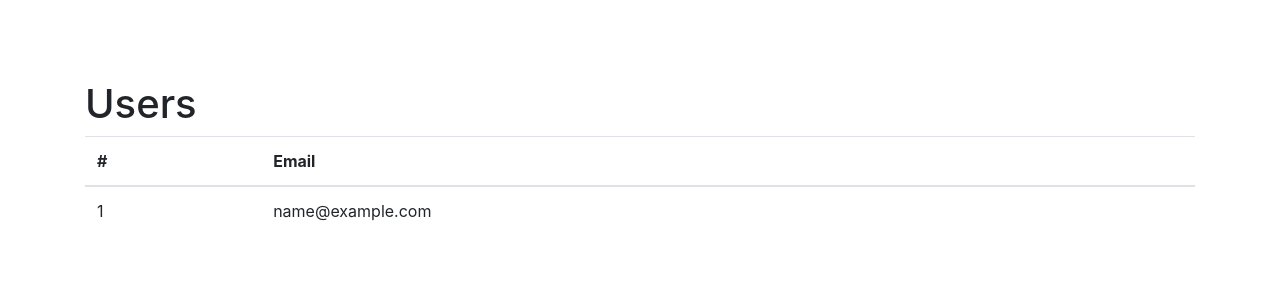
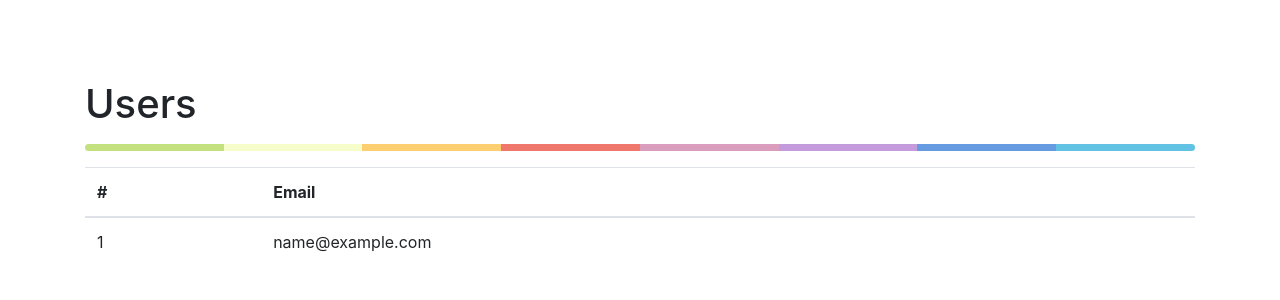
Before and after one commit to SirPryderi/CSCU9W6, a PHP site: page / in a window 1280 px wide. Shown: the part 56-356 px from the top of the page. Run offline with PHP 8.4, Linux system fonts and the light colour scheme; tables that the repository leaves empty hold one stand-in row (values such as "Sample post"); style sheets or scripts are compiled from the project's sources; some libraries are stand-ins or nearby versions.

Commit message:
Add rainbow divider

```diff
--- a/src/index.php
+++ b/src/index.php
@@ -48,6 +48,7 @@ User::connectDb();
     <div class="container" id="register">
         <div class="wrapper">
             <h1>Users</h1>
+            <hr class="colorgraph">
             <table class="table">
                 <thead>
                 <tr>
```
